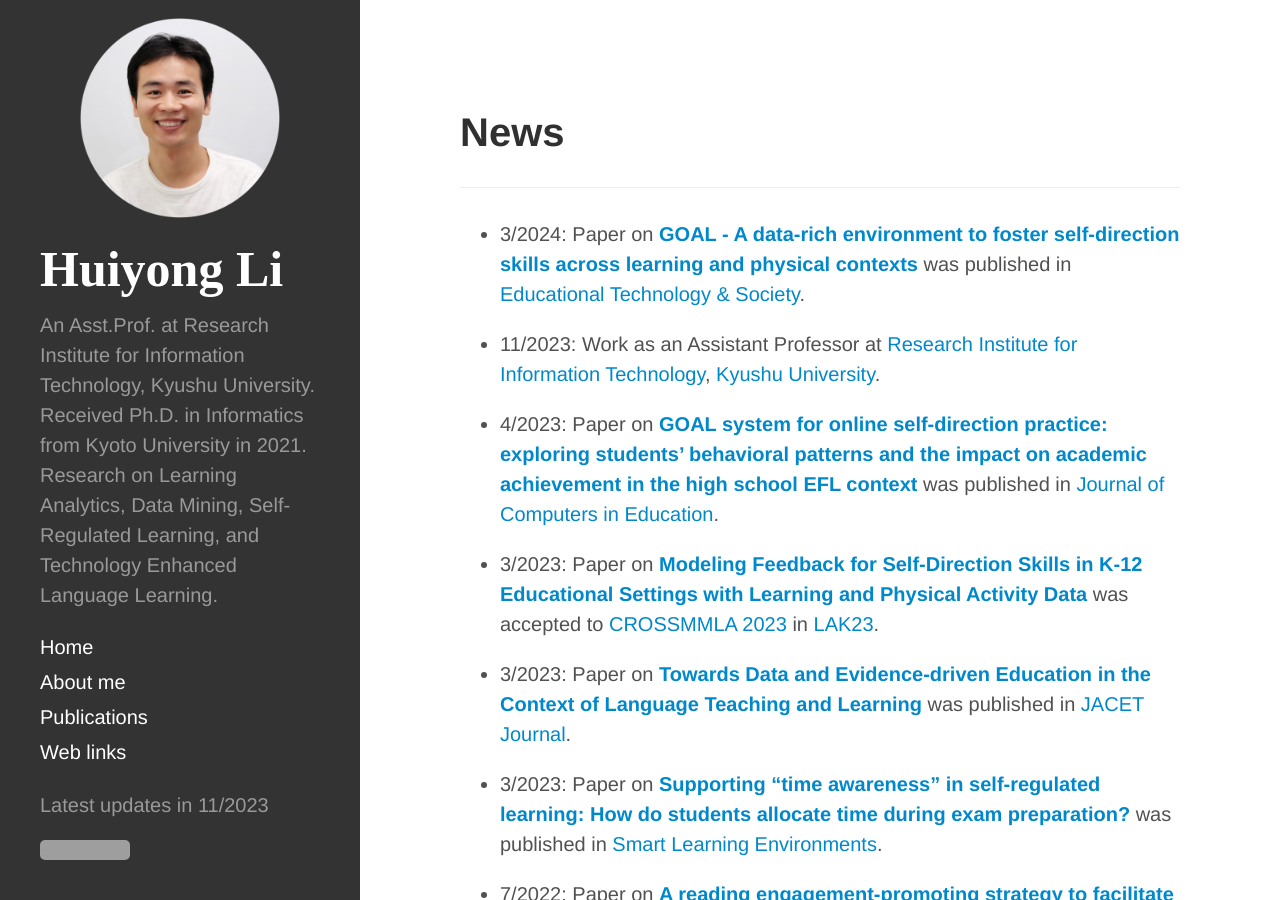
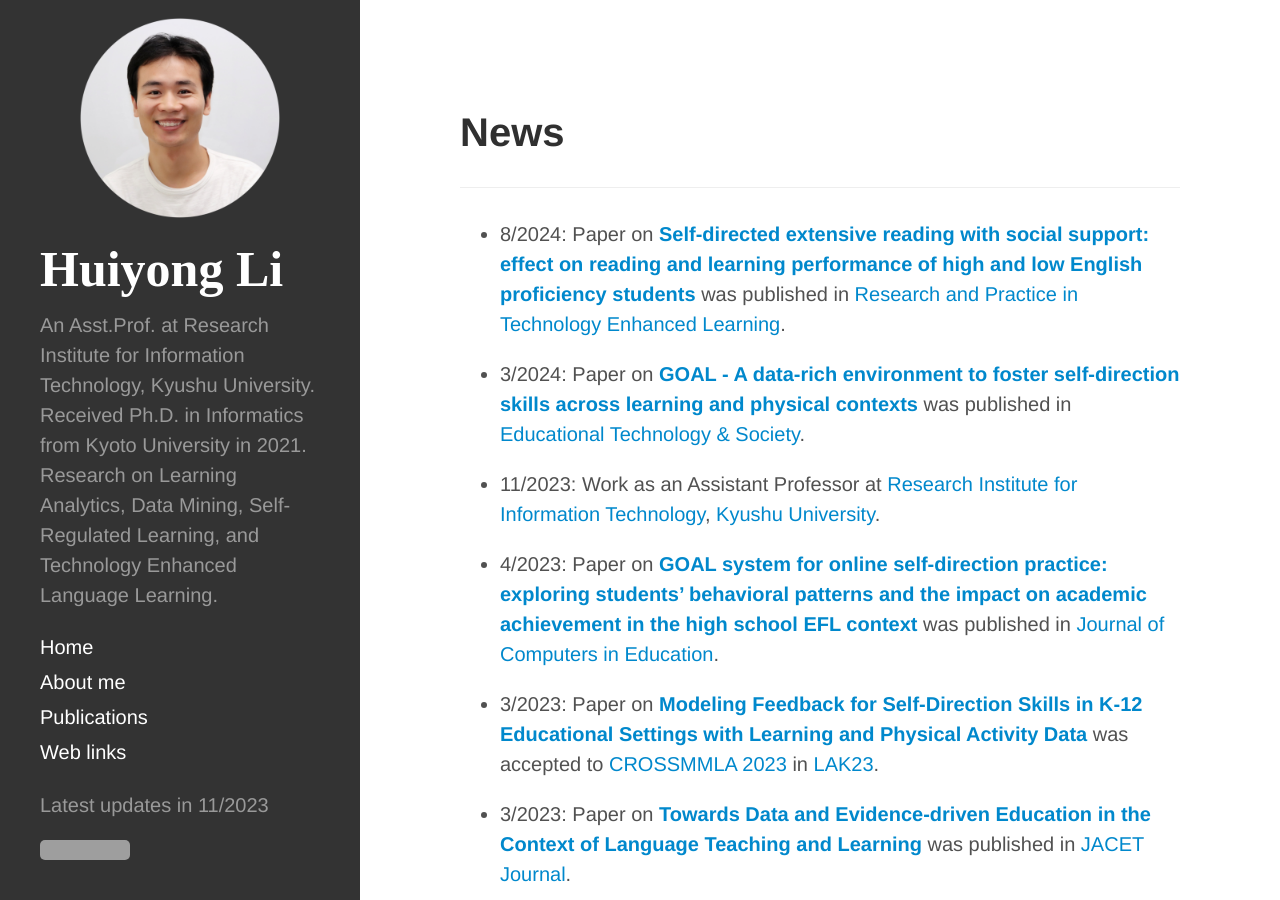
Before and after one commit to li-huiyong/li-huiyong.github.io, a Jekyll site: the page built from index.md, in a window 1280 px wide and 900 px high. Built offline with Jekyll 4.4.1, drawn with Linux system fonts in a browser that asks for light colours; nearby versions of some CDN libraries; some web fonts are replaced; our own code applies the rules of GitHub Pages for plain Markdown files; grey boxes are pictures that could not be loaded.

Commit message:
add RPTEL GOAL paper

```diff
--- a/index.md
+++ b/index.md
@@ -5,6 +5,8 @@ layout: index
 # <span style="color: #303030; margin-top: 0;">News</span>
 
 ___
+
+* 8/2024: Paper on [**Self-directed extensive reading with social support: effect on reading and learning performance of high and low English proficiency students**](https://doi.org/10.58459/rptel.2025.20025) was published in [Research and Practice in Technology Enhanced Learning](https://rptel.apsce.net/index.php/RPTEL/article/view/2025-20025).
 
 * 3/2024: Paper on [**GOAL - A data-rich environment to foster self-direction skills across learning and physical contexts**](https://doi.org/10.30191/ETS.202407_27(3).RP04) was published in [Educational Technology & Society](https://www.j-ets.net/collection/forthcoming-articles/27_3).
 
```
